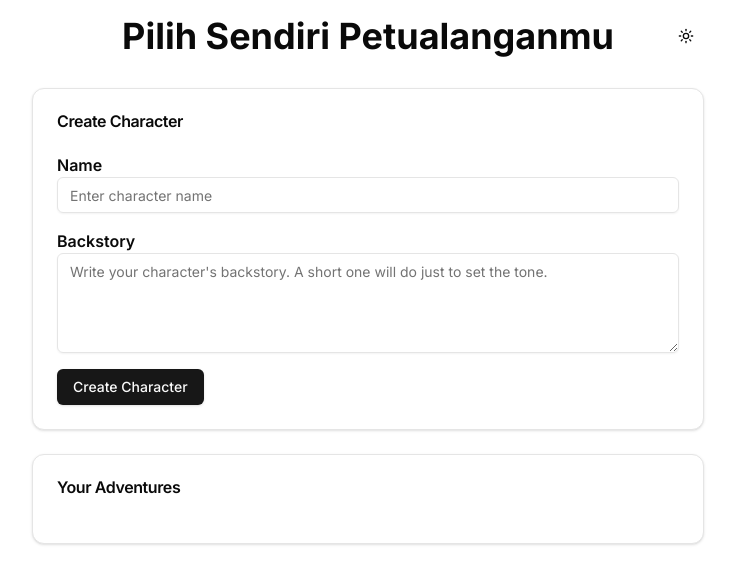
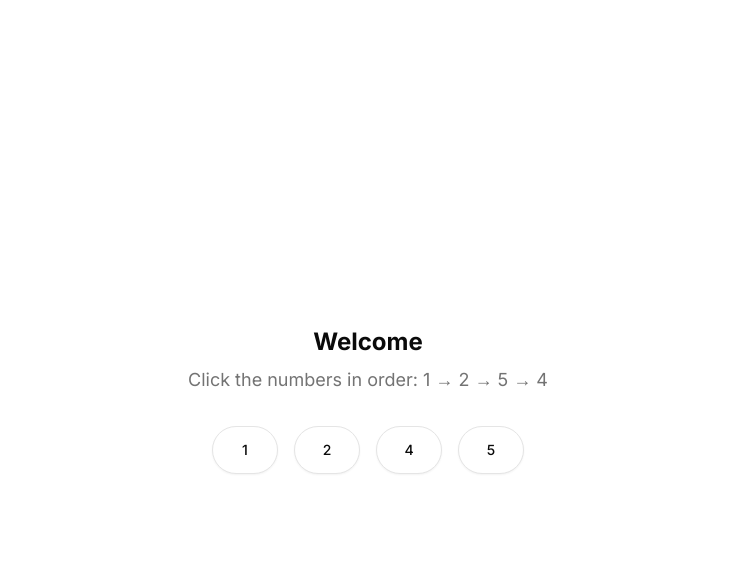
Before and after one commit to asfarsadewa/pspm, a Next.js app: page / in a window 1280 px wide. Shown: the top 584 px of the page, without its empty margins (272-1007 px from the left). Built offline with nearby package versions, Linux system fonts and the light colour scheme.

Commit message:
feat: added fun auth

```diff
--- a/package.json
+++ b/package.json
@@ -15,6 +15,7 @@
     "class-variance-authority": "^0.7.1",
     "clsx": "^2.1.1",
     "date-fns": "^4.1.0",
+    "framer-motion": "^12.0.6",
     "lucide-react": "^0.474.0",
     "next": "15.1.4",
     "next-themes": "^0.4.4",
--- /dev/null
+++ b/src/app/layout-server.tsx
@@ -0,0 +1,14 @@
+import type { Metadata } from "next";
+
+export const metadata: Metadata = {
+  title: "Pilih Sendiri Petualanganmu",
+  description: "A choose your own adventure game powered by AI",
+};
+
+export default function RootLayoutServer({
+  children,
+}: {
+  children: React.ReactNode;
+}) {
+  return children;
+}
--- a/src/app/layout.tsx
+++ b/src/app/layout.tsx
@@ -1,22 +1,38 @@
-import type { Metadata } from "next";
+"use client";
+
+import { useState, useEffect } from "react";
 import { Inter } from "next/font/google";
 import "./globals.css";
 import { ThemeProvider } from "@/components/theme-provider";
 import { Toaster } from "@/components/ui/sonner";
+import { NumberAuth } from "@/components/number-auth";
+import RootLayoutServer from "./layout-server";
 
 const inter = Inter({ subsets: ["latin"] });
 
-export const metadata: Metadata = {
-  title: "Pilih Sendiri Petualanganmu",
-  description: "A choose your own adventure game powered by AI",
+export default function RootLayout({
+  children,
+}: {
+  children: React.ReactNode;
+}) {
+  const [isAuthed, setIsAuthed] = useState(false);
+  const [mounted, setMounted] = useState(false);
+
+  useEffect(() => {
+    setMounted(true);
+    const authed = localStorage.getItem("number-authed");
+    if (authed) setIsAuthed(true);
+  }, []);
+
+  const handleAuthComplete = () => {
+    setIsAuthed(true);
+    localStorage.setItem("number-authed", "true");
   };
 
-export default function RootLayout({
-  children,
-}: Readonly<{
-  children: React.ReactNode;
-}>) {
+  if (!mounted) return null;
+
   return (
+    <RootLayoutServer>
       <html lang="en" suppressHydrationWarning>
         <head />
         <body className={inter.className}>
@@ -26,10 +42,15 @@ export default function RootLayout({
             enableSystem
             disableTransitionOnChange
           >
-          {children}
+            {!isAuthed ? (
+              <NumberAuth onComplete={handleAuthComplete} />
+            ) : (
+              children
+            )}
             <Toaster />
           </ThemeProvider>
         </body>
       </html>
+    </RootLayoutServer>
   );
 }
--- /dev/null
+++ b/src/components/number-auth.tsx
@@ -0,0 +1,91 @@
+"use client";
+
+import { useState, useEffect } from "react";
+import { Button } from "@/components/ui/button";
+import { motion } from "framer-motion";
+import { cn } from "@/lib/utils";
+
+interface NumberAuthProps {
+  onComplete: () => void;
+}
+
+export function NumberAuth({ onComplete }: NumberAuthProps) {
+  const [displayNumbers, setDisplayNumbers] = useState<number[]>([]);
+  const [sequence, setSequence] = useState<number[]>([]);
+  const [userSequence, setUserSequence] = useState<number[]>([]);
+
+  const generateNewSequence = () => {
+    // Generate 4 unique random numbers between 1-9
+    const numbers = new Set<number>();
+    while (numbers.size < 4) {
+      numbers.add(Math.floor(Math.random() * 9) + 1);
+    }
+    const uniqueNumbers = Array.from(numbers);
+
+    // Keep shuffling until display order is different from sequence
+    let shuffledNumbers;
+    do {
+      shuffledNumbers = [...uniqueNumbers].sort(() => Math.random() - 0.5);
+    } while (shuffledNumbers.every((num, i) => num === uniqueNumbers[i]));
+
+    setDisplayNumbers(shuffledNumbers);
+    setSequence(uniqueNumbers);
+  };
+
+  useEffect(() => {
+    generateNewSequence();
+  }, []);
+
+  const handleNumberClick = (value: number) => {
+    const targetIndex = userSequence.length;
+    const targetValue = sequence[targetIndex];
+
+    const newUserSequence = [...userSequence, value];
+    setUserSequence(newUserSequence);
+
+    if (newUserSequence.length === sequence.length) {
+      if (newUserSequence.every((num, i) => num === sequence[i])) {
+        onComplete();
+      } else {
+        setUserSequence([]);
+        generateNewSequence();
+      }
+    }
+  };
+
+  return (
+    <div className="fixed inset-0 bg-background flex items-center justify-center">
+      <div className="max-w-md w-full p-6 space-y-8">
+        <div className="text-center">
+          <h1 className="text-2xl font-bold mb-2">Welcome</h1>
+          <p className="text-lg text-muted-foreground">
+            Click the numbers in order: {sequence.join(" → ")}
+          </p>
+        </div>
+        <div className="flex justify-center gap-4">
+          {displayNumbers.map((num, i) => (
+            <motion.div
+              key={`${num}-${i}`}
+              initial={{ scale: 0, y: 20 }}
+              animate={{ scale: 1, y: 0 }}
+              transition={{ delay: i * 0.1 }}
+            >
+              <Button
+                variant="outline"
+                size="lg"
+                className={cn(
+                  "rounded-full w-12 h-12 transform transition-all",
+                  userSequence.includes(num) && "opacity-50"
+                )}
+                onClick={() => handleNumberClick(num)}
+                disabled={userSequence.includes(num)}
+              >
+                {num}
+              </Button>
+            </motion.div>
+          ))}
+        </div>
+      </div>
+    </div>
+  );
+}
```
Also changed, not shown: 1 other file (tests, documents, lock files or other folders). Lines whose indentation alone changed are shown as unchanged.
